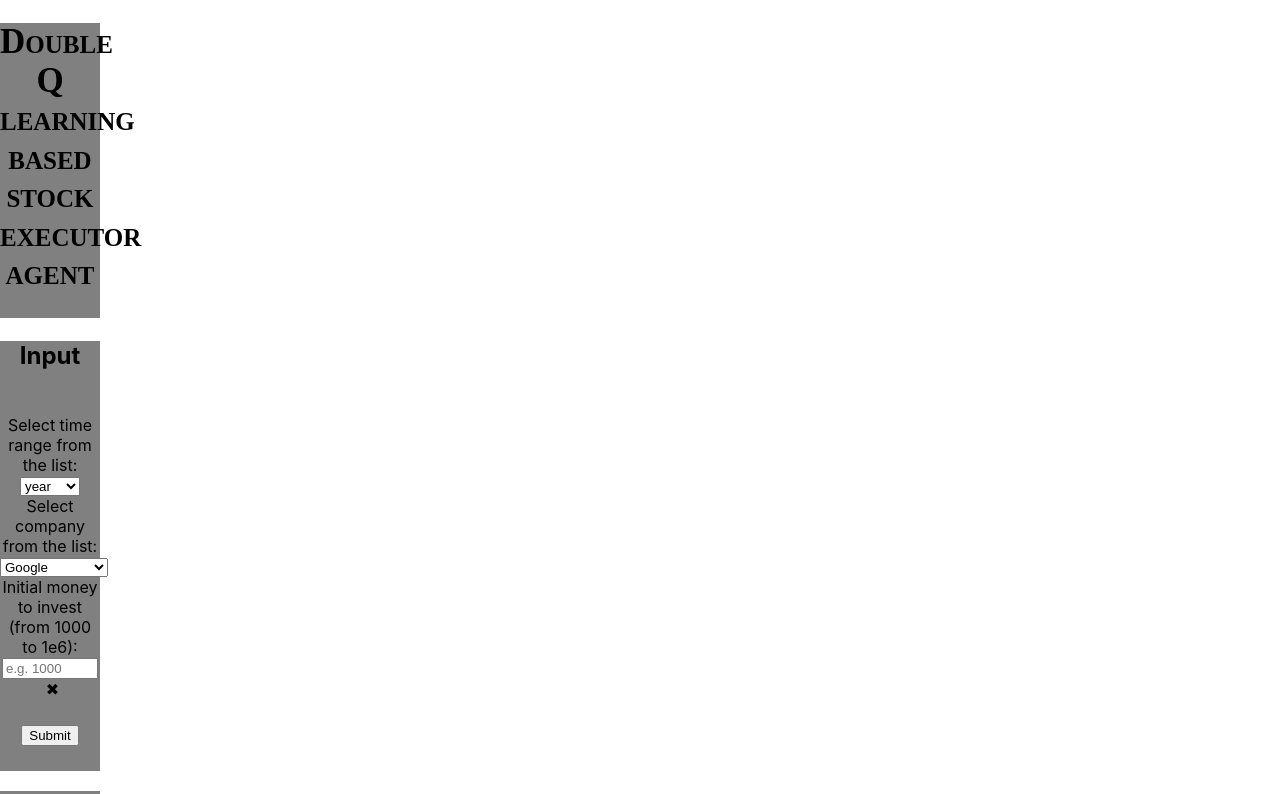
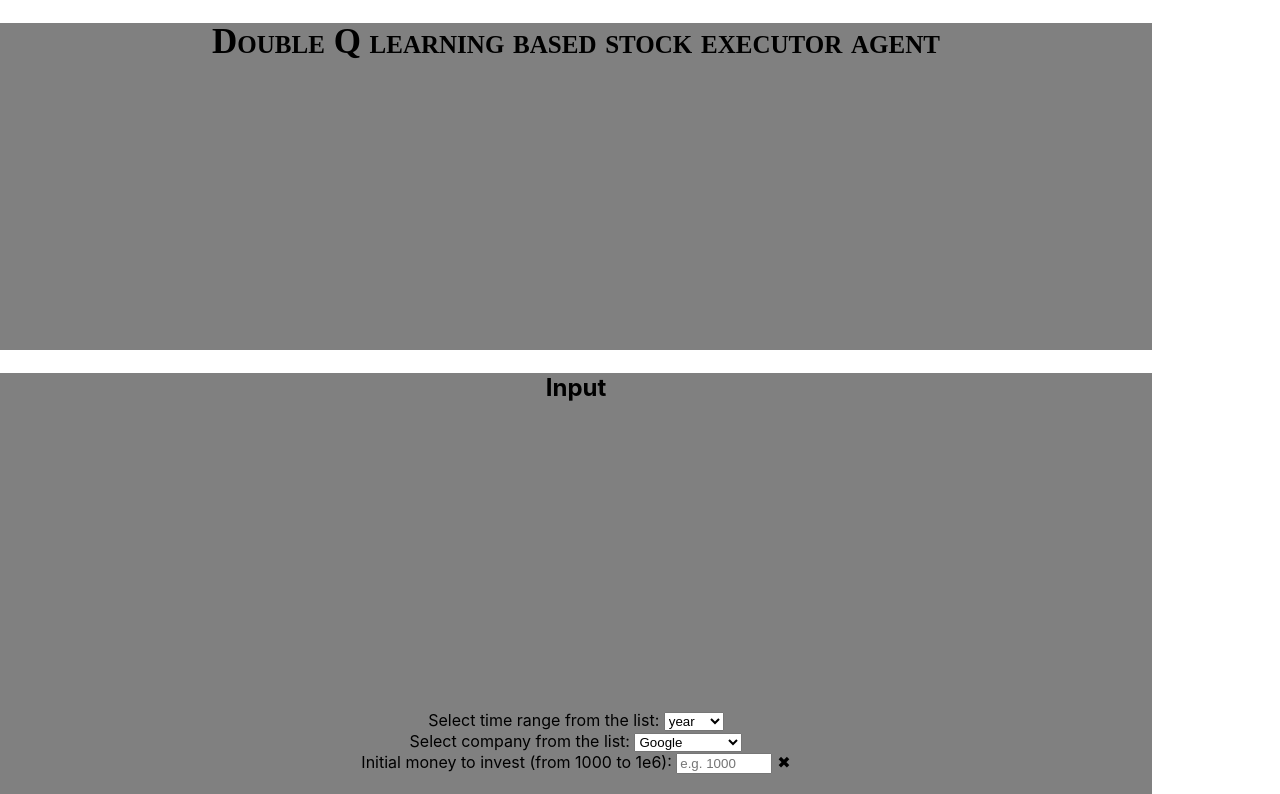
Before and after one commit to ziyuan-h/heroku-react-app, a React (Create React App) app: page / in a window 1280 px wide. Shown: the top 794 px of the page. Built offline with nearby package versions, Linux system fonts and the light colour scheme.

Commit message:
Update App.css

```diff
--- a/src/App.css
+++ b/src/App.css
@@ -53,8 +53,8 @@ input:valid+span:after {
     justify-content: space-between;
 }
 .parent {
-    width:100px;
-    height:100px;
+    width:90%;
+    height:90%;
 }
 
 .child {
```
